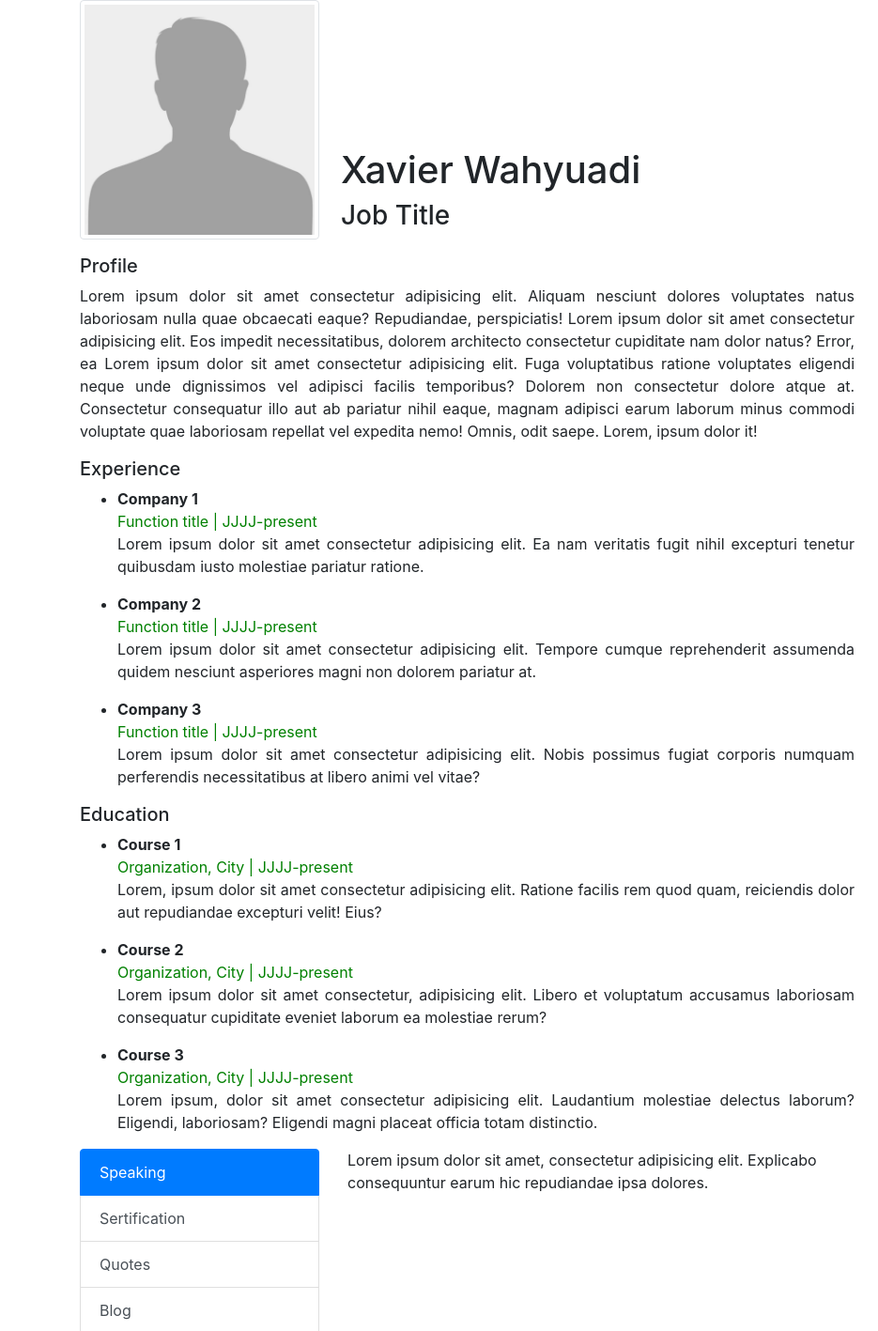
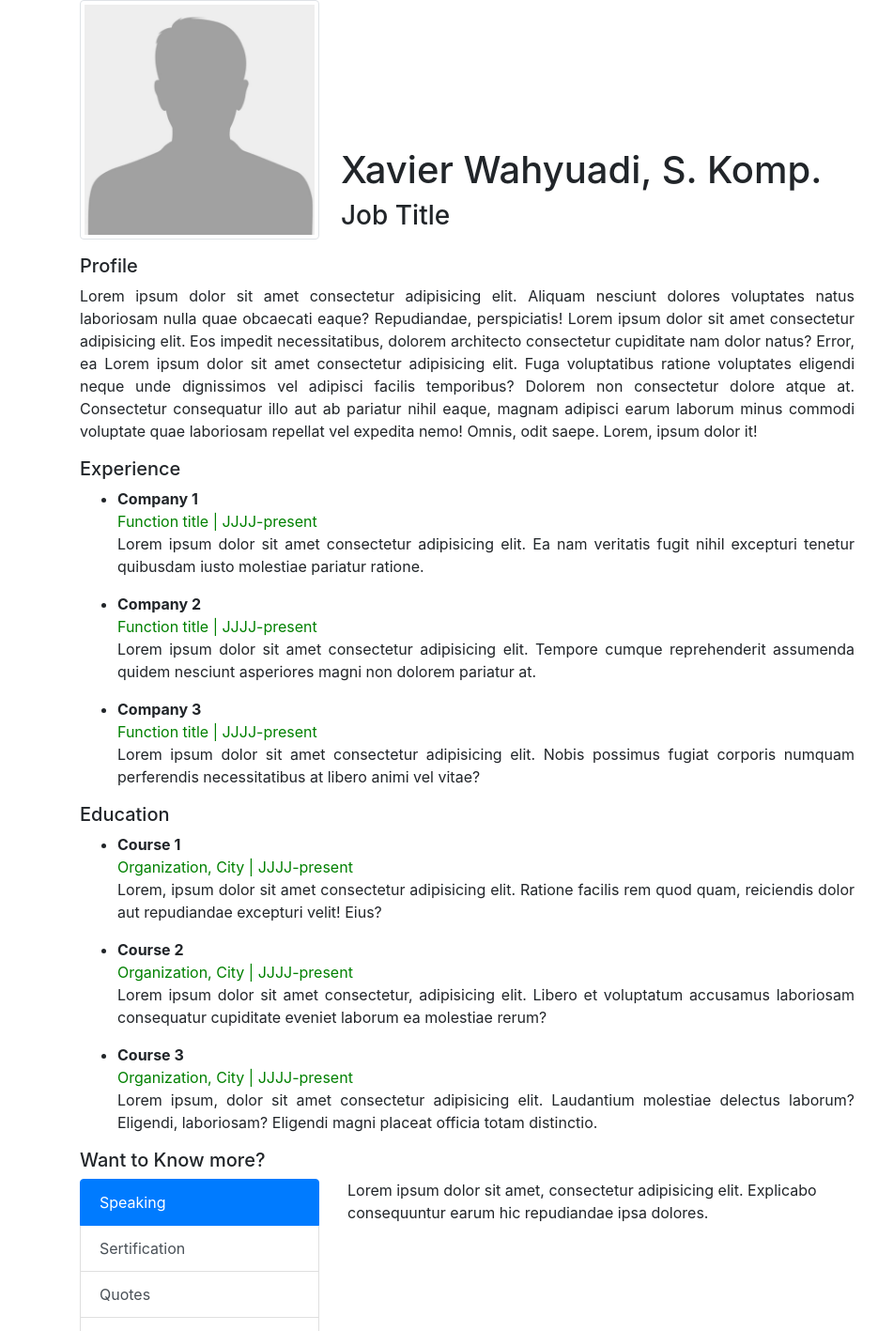
Before and after one commit to DPP-2020/praktikum-2-membuat-cv-part-2-xavierws, a plain HTML site: page prak2/index.html in a window 1280 px wide. Shown: the top 1417 px of the page at 94% size, 0-935 px from the left. Drawn offline with nearby package versions, Linux system fonts and the light colour scheme.

Commit message:
05211840000037 #2

```diff
--- a/prak2/index.html
+++ b/prak2/index.html
@@ -42,7 +42,11 @@
         </div>
         <div class="row">
           <div class="col-md-12 col-sm-12 ml-4 ml-sm-2 align-self-end">
-            <h1>Xavier Wahyuadi</h1>
+            <h1>
+              Xavier Wahyuadi<span class="d-none d-sm-none d-md-inline"
+                >, S. Komp.</span
+              >
+            </h1>
             <h3>Job Title</h3>
           </div>
         </div>
@@ -143,6 +147,9 @@
             </ul>
           </div>
           <div class="row">
+            <div class="col-12">
+              <h5>Want to Know more?</h5>
+            </div>
             <div class="col-4">
               <div class="list-group" id="list-tab" role="tablist">
                 <a
@@ -225,6 +232,10 @@
               </div>
             </div>
           </div>
+          <div class="row mt-3">
+            <div class="col-12">
+              <h5>Timeline</h5>
+            </div>
             <div class="table-responsive">
               <table class="table table-striped">
                 <thead>
@@ -257,6 +268,7 @@
                   </tr>
                 </tbody>
               </table>
+            </div>
           </div>
         </div>
         <div class="col-md-3">
```
Lines whose indentation alone changed are shown as unchanged.
